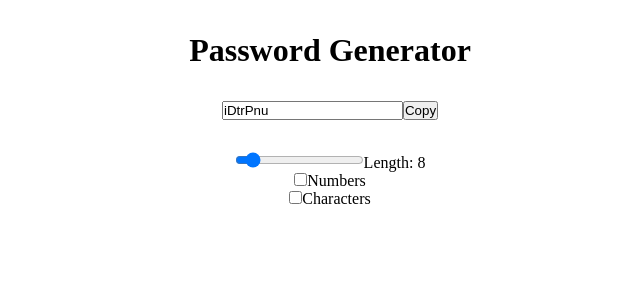
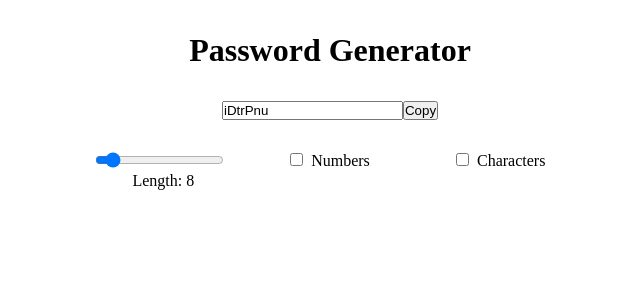
Before and after one commit to JohanSwannie/React-Exercise13, a React (Vite) app: page / in a window 1280 px wide. Shown: the top 300 px of the page, without its empty margins (310-950 px from the left). Built offline with nearby package versions, Linux system fonts and the light colour scheme.

Commit message:
Update App CSS Component

```diff
--- a/src/App.css
+++ b/src/App.css
@@ -18,3 +18,13 @@
 .pass-copy {
   margin-bottom: 2rem;
 }
+
+label {
+  margin-left: 0.5rem;
+}
+.bottom-row {
+  display: grid;
+  grid-template-columns: repeat(3, 1fr);
+  width: 40vw;
+  margin: 0 auto;
+}
```
